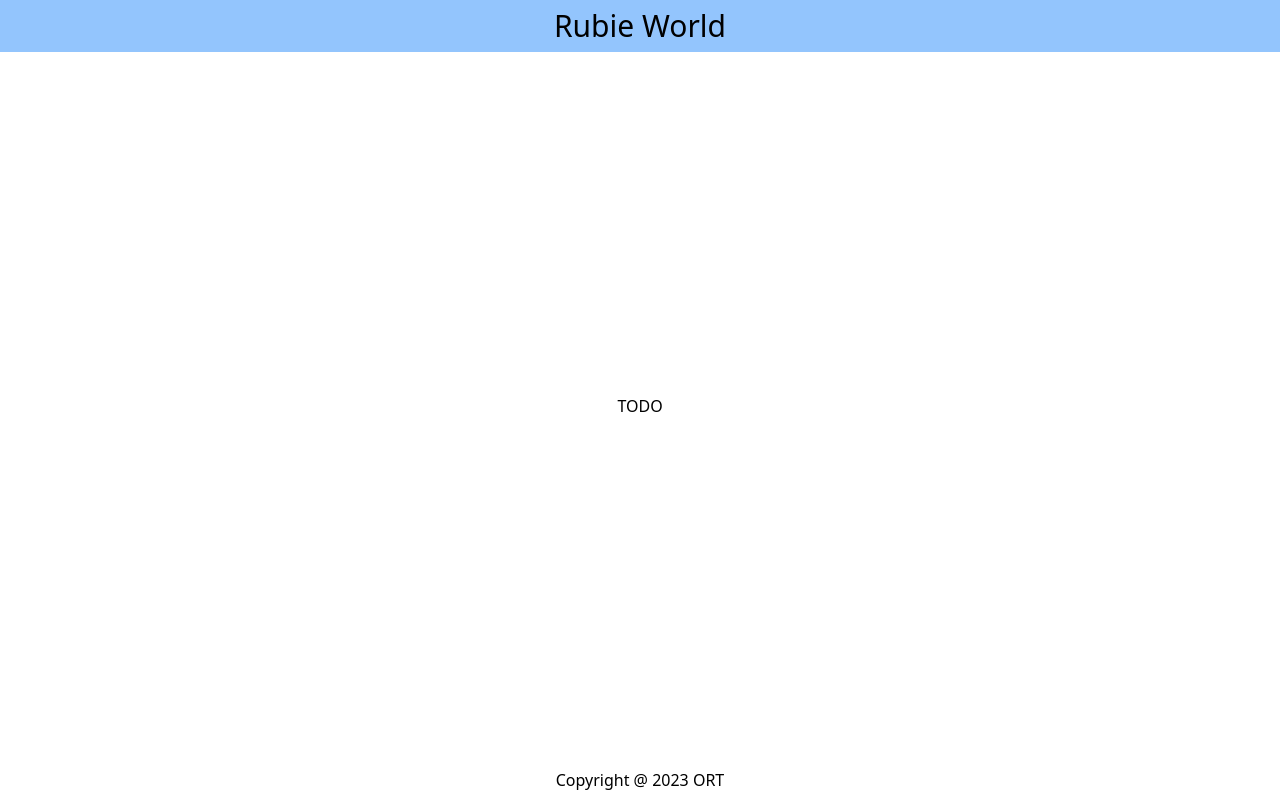
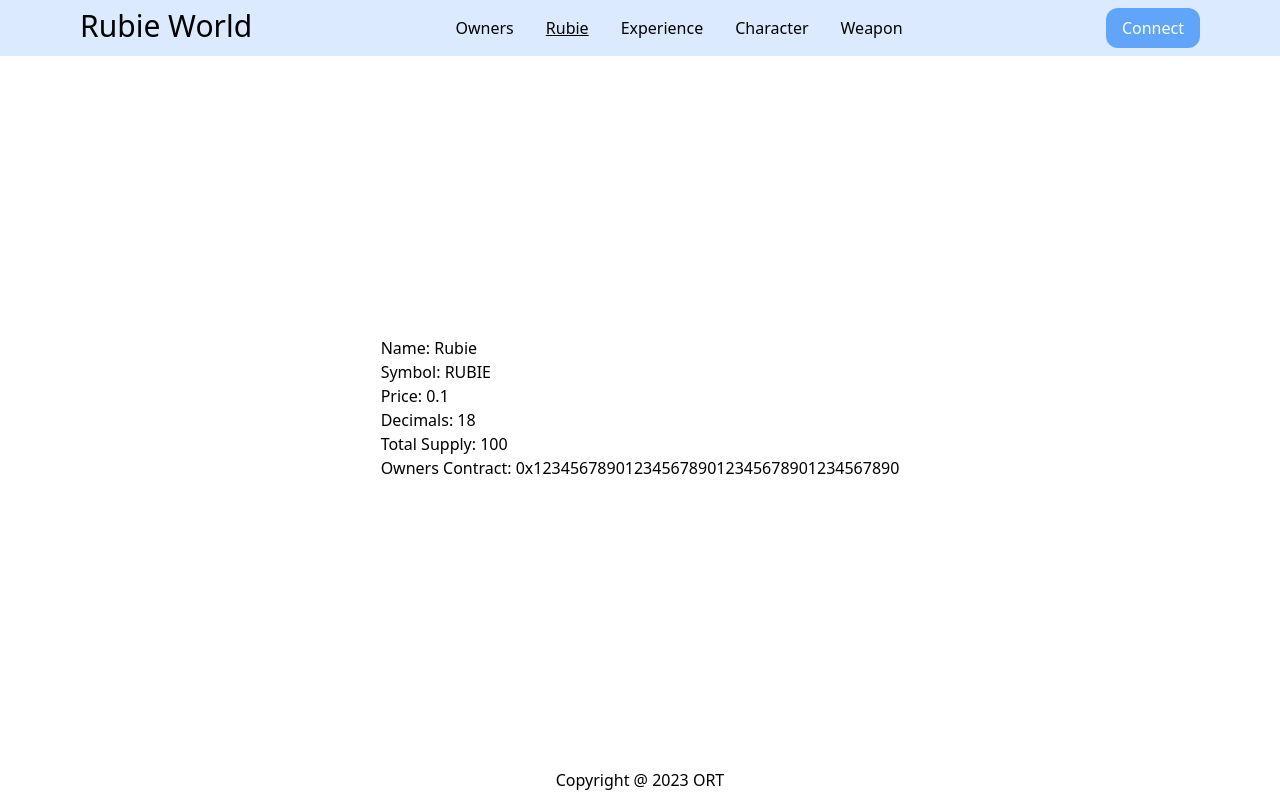
Before and after one commit to montanaeli/RubyWorld-blockchain, a React (Vite) app in the folder app/: page / in a window 1280 px wide. Built offline with nearby package versions, Linux system fonts and the light colour scheme.

Commit message:
Feat/front (#19)
* feat: vite create react app

* feat: front boilerplate

* feat: added icon

* fix: delete react

* feat: done

* fix: format

```diff
--- a/app/src/App.jsx
+++ b/app/src/App.jsx
@@ -1,14 +1,55 @@
 import './App.css'
+import { useState } from 'react'
+import {
+  Owners,
+  Rubie,
+  Experience,
+  Character,
+  Weapon
+} from './components'
+
+
+const EComponent = {
+  Owners: 'Owners',
+  Rubie: 'Rubie',
+  Experience: 'Experience',
+  Character: 'Character',
+  Weapon: 'Weapon'
+}
+
+const ComponentMap = {
+  [EComponent.Owners]: Owners,
+  [EComponent.Rubie]: Rubie,
+  [EComponent.Experience]: Experience,
+  [EComponent.Character]: Character,
+  [EComponent.Weapon]: Weapon
+}
 
 function App() {
 
+  const [tab, setTab] = useState(EComponent.Rubie)
+
+  const Component = ComponentMap[tab]
+
   return (
     <>
-      <header className="flex justify-center bg-blue-300 w-full p-2">
-        <h1 className='text-3xl'>Rubie World</h1>
+      <header className="flex justify-between bg-blue-100 w-full px-20 py-2">
+        <h1 className="text-3xl">Rubie World</h1>
+        <nav className="flex">
+          {Object.values(EComponent).map((component) => (
+            <button
+              key={component}
+              className={`px-4 py-2 ${tab === component ? 'underline' : ''}`}
+              onClick={() => setTab(component)}
+            >
+              {component}
+            </button>
+          ))}
+        </nav>
+        <button className="bg-blue-400 rounded-xl py-2 px-4 text-white">Connect</button>
       </header>
       <main>
-        TODO
+        <Component />
       </main>
       <footer className="p-2">
         <p>Copyright @ 2023 ORT</p>
--- /dev/null
+++ b/app/src/components/Character.jsx
@@ -0,0 +1,18 @@
+import { labelMap } from "./constants";
+
+export const Character = () => {
+  const props = {
+    name: 'Character',
+    symbol: 'CHAR',
+    mintPrice: 0.2,
+    totalSupply: 300,
+    tokenURI: 'https://gateway.pinata.cloud/ipfs/QmZu8mKJyqKXZ2LQ1jQ2QzZkC6B2qJ1w4YrXc5F7Q9pQXt',
+  }
+  return (
+    <section>
+      {Object.entries(props).map(([key, value]) => (
+        <p key={key}>{labelMap[key]}: {value}</p>
+      ))}
+    </section>
+  );
+};
--- /dev/null
+++ b/app/src/components/Experience.jsx
@@ -0,0 +1,20 @@
+import { labelMap } from "./constants";
+
+export const Experience = () => {
+  const props = {
+    name: 'Experience',
+    symbol: 'EXP',
+    price: 0.3,
+    decimals: 12,
+    totalSupply: 200,
+    ownersContract: '0x1234567890123456789012345678901234567890',
+  }
+
+  return (
+    <section>
+      {Object.entries(props).map(([key, value]) => (
+        <p key={key}>{labelMap[key]}: {value}</p>
+      ))}
+    </section>
+  );
+};
--- /dev/null
+++ b/app/src/components/Owners.jsx
@@ -0,0 +1,15 @@
+import { labelMap } from "./constants";
+
+export const Owners = () => {
+  const props = {
+    ownerIndex: 3,
+    tokenSellFeePercentage: 5,
+  }
+  return (
+    <section>
+      {Object.entries(props).map(([key, value]) => (
+        <p key={key}>{labelMap[key]}: {value}</p>
+      ))}
+    </section>
+  );
+};
--- /dev/null
+++ b/app/src/components/Rubie.jsx
@@ -0,0 +1,21 @@
+import { labelMap } from "./constants";
+
+export const Rubie = () => {
+
+  const props = {
+    name: 'Rubie',
+    symbol: 'RUBIE',
+    price: 0.1,
+    decimals: 18,
+    totalSupply: 100,
+    ownersContract: '0x1234567890123456789012345678901234567890',
+  }
+
+  return (
+    <section>
+      {Object.entries(props).map(([key, value]) => (
+        <p key={key}>{labelMap[key]}: {value}</p>
+      ))}
+    </section>
+  );
+};
--- /dev/null
+++ b/app/src/components/Weapon.jsx
@@ -0,0 +1,18 @@
+import { labelMap } from "./constants";
+
+export const Weapon = () => {
+  const props = {
+    name: 'Weapon',
+    symbol: 'WEAP',
+    mintPrice: 0.3,
+    totalSupply: 500,
+    tokenURI: 'https://gateway.pinata.cloud/ipfs/QmZu8mKJyqKXZ2LQ1jQ2QzZkC6B2qJ1w4YrXc5F7Q9pQXt',
+  }
+  return (
+    <section>
+      {Object.entries(props).map(([key, value]) => (
+        <p key={key}>{labelMap[key]}: {value}</p>
+      ))}
+    </section>
+  );
+};
--- /dev/null
+++ b/app/src/components/constants.js
@@ -0,0 +1,12 @@
+export const labelMap = {
+  name: "Name",
+  symbol: "Symbol",
+  price: "Price",
+  decimals: "Decimals",
+  totalSupply: "Total Supply",
+  ownersContract: "Owners Contract",
+  tokenURI: "Token URI",
+  mintPrice: "Mint Price",
+  tokenSellFeePercentage: "Token Sell Fee Percentage",
+  ownerIndex: "Owner Index",
+};
--- /dev/null
+++ b/app/src/components/index.js
@@ -0,0 +1,5 @@
+export * from "./Character";
+export * from "./Experience";
+export * from "./Rubie";
+export * from "./Owners";
+export * from "./Weapon";
```
